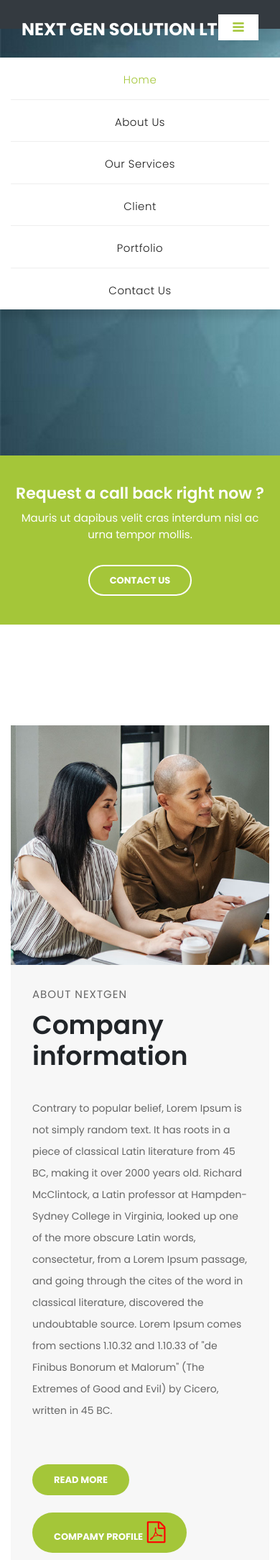
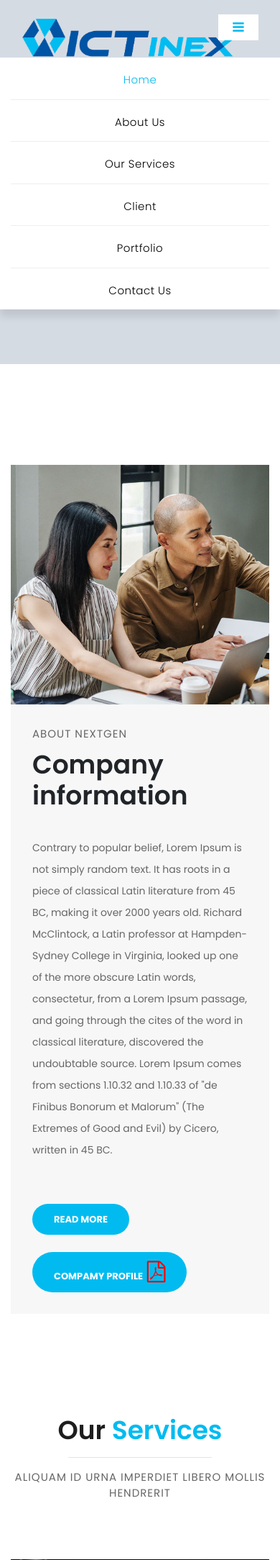
Before and after one commit to hossain258/ICTSITE, a Django app: page / in a window 390 px wide, after a click that opens the changed part. Shown: the top 2168 px of the page at 72% size. Run offline with Django 4.2, Linux system fonts and the light colour scheme; data comes from the database, SQL or seed files in the repository; both versions use the stored data as it was after the commit; tables that the repository leaves empty hold one stand-in row (values such as "Sample post"); grey boxes marked "Sample" are stand-in pictures; grey boxes labelled with a size stand in for pictures from a placeholder-image service; parts of the project's set-up code (start-up, migrations or seed data) failed here and were passed over; some libraries are stand-ins or nearby versions.

Commit message:
Design update

```diff
--- a/gensite/blog/admin.py
+++ b/gensite/blog/admin.py
@@ -3,13 +3,15 @@ from.models import aboutus
 from.models import contactus
 from.models import services
 from.models import clientdata
+from.models import  Dynamicslider
 
 # Register your models here.
 admin.site.register(aboutus)
 admin.site.register(services)
 admin.site.register(clientdata)
+admin.site.register(Dynamicslider)
 
-#admin.site.register(contactus)
+# admin.site.register(contactus)
 
 
 @admin.register(contactus)
--- a/gensite/blog/views.py
+++ b/gensite/blog/views.py
@@ -4,6 +4,8 @@ from.models import aboutus
 from.models import contactus
 from.models import services
 from.models import clientdata
+from.models import Dynamicslider
+
 
 # Create your views here.
 
@@ -13,6 +15,7 @@ def home(request):
     # qs = aboutus.objects.all()
     qs = services.objects.all()
     cdata = clientdata.objects.all()
+    sliderdata =Dynamicslider.objects.all()
 
 
     diction = {
@@ -21,6 +24,7 @@ def home(request):
         'Title': 'Home',
         'qs':qs,
         'cdata':cdata,
+        'sliderdata':sliderdata,
 
 
     }
--- /dev/null
+++ b/gensite/static/assets/css/custom.css
@@ -0,0 +1,43 @@
+.site-logo{
+	width: 300px;
+    padding: 5px 0px !important;
+}
+.navbar .navbar-nav a.nav-link{
+    color: black !important;
+}
+header .navbar{
+    padding: 0 !important;
+}
+.navbar .navbar-brand{
+    margin: 0px !important;
+}
+.new-dropdown-item{
+    display: none;
+    position: absolute;
+    width: 250px;
+}
+.new-dropdown-item{
+    padding: 0;
+    margin: 0;
+}
+.new-dropdown-item li{
+    padding: 0;
+    margin: 0;
+}
+.new-dropdown-item li a{
+    display: block;
+    padding: 5px 15px;
+    color: #01bbf0 !important;
+    background: #fff;
+    text-align: left;
+}
+.new-dropdown-item li a:hover{
+    background: #01bbf0;
+    color: #000 !important;
+}
+.nav-item{
+    position: relative;
+}
+.nav-item:hover .new-dropdown-item{
+    display: block;
+}
--- a/gensite/static/assets/css/templatemo-finance-business.css
+++ b/gensite/static/assets/css/templatemo-finance-business.css
@@ -33,7 +33,7 @@ h1,h2,h3,h4,h5,h6 {
 }
 
 a.filled-button {
-	background-color: #a4c639;
+	background-color: #01bbf0;
 	color: #fff;
 	font-size: 13px;
 	text-transform: uppercase;
@@ -80,7 +80,7 @@ a.border-button:hover {
 
 .section-heading em {
 	font-style: normal;
-	color: #a4c639;
+	color: #01bbf0;
 }
 
 .section-heading span {
@@ -309,8 +309,8 @@ header .navbar {
 .navbar .navbar-nav .nav-link.current,
 .navbar .navbar-nav .nav-link.show,
 .navbar .navbar-nav .show>.nav-link {
-	color: #a4c639;
-	border-bottom: 3px solid #a4c639;
+	color: #01bbf0;
+	border-bottom: 3px solid #01bbf0;
 }
 .navbar .navbar-toggler-icon {
 	background-image: none;
@@ -327,7 +327,7 @@ header .navbar {
 }
 .navbar .navbar-toggler-icon:after {
 	content: '\f0c9';
-	color: #a4c639;
+	color: #01bbf0;
 	font-size: 18px;
 	line-height: 26px;
 	font-family: 'FontAwesome';
@@ -383,7 +383,7 @@ header .navbar {
 	background-size: cover;
 	background-position: center center;
 	background-repeat: no-repeat;
-	height:75vh;
+	height:60vh;
 }
 /*
 .Modern-Slider .item-1 .img-fill {
@@ -455,7 +455,7 @@ ul.slick-dots {
   text-transform: uppercase;
   font-weight: 700;
   letter-spacing: 1px;
-  color:#a4c639;
+  color:#01bbf0;
   animation:fadeOutRight 1s both;
 }
 
@@ -522,7 +522,7 @@ ul.slick-dots {
 /* Request Form */
 
 .request-form {
-	background-color: #a4c639;
+	background-color: #01bbf0;
 	padding: 40px 0px;
 	color: #fff;
 }
@@ -1333,7 +1333,7 @@ footer .contact-form button.filled-button:hover {
 	.navbar .navbar-nav .nav-link.current,
 	.navbar .navbar-nav .nav-link.show,
 	.navbar .navbar-nav .show>.nav-link {
-		color: #a4c639!important;
+		color: #01bbf0!important;
 		border-bottom: none!important;
 	}
 }
--- a/gensite/templates/base.html
+++ b/gensite/templates/base.html
@@ -20,6 +20,7 @@
     <link rel="stylesheet" href="{% static 'assets/css/fontawesome.css' %}">
     <link rel="stylesheet" href="{% static 'assets/css/templatemo-finance-business.css' %}">
     <link rel="stylesheet" href="{% static 'assets/css/owl.css' %}">
+    <link rel="stylesheet" href="{% static 'assets/css/custom.css' %}">
 <!--
 
 Finance Business TemplateMo
@@ -64,9 +65,12 @@ https://templatemo.com/tm-545-finance-business
     </div>
 
     <header class="">
-      <nav class="navbar navbar-expand-lg bg-dark">
+      <nav class="navbar navbar-expand-lg bg-light">
          <div class="container">
-          <a class="navbar-brand" href="{% url 'home' %}"><h2>Next Gen solution Ltd</h2></a>
+          <a class="navbar-brand" href="{% url 'home' %}">
+            <img class="site-logo" src="{% static 'assets/images/logo.png' %}" alt="">
+            <!-- <h2>Next Gen solution Ltd</h2> -->
+          </a>
           <button class="navbar-toggler" type="button" data-toggle="collapse" data-target="#navbarResponsive" aria-controls="navbarResponsive" aria-expanded="false" aria-label="Toggle navigation">
             <span class="navbar-toggler-icon"></span>
           </button>
@@ -82,6 +86,12 @@ https://templatemo.com/tm-545-finance-business
               </li>
               <li class="nav-item">
                 <a class="nav-link" href="{% url 'service' %}">Our Services</a>
+                <ul class="new-dropdown-item">
+                  <li><a href="#">New dropdwon menu</a></li>
+                  <li><a href="#">New dropdwon menu</a></li>
+                  <li><a href="#">New dropdwon menu</a></li>
+                  <li><a href="#">New dropdwon menu</a></li>
+                </ul>
               </li>
               <li class="nav-item">
                 <a class="nav-link" href="{% url 'client' %}">Client</a>
--- a/gensite/templates/home.html
+++ b/gensite/templates/home.html
@@ -8,61 +8,40 @@
     <!-- Page Content -->
     <!-- Banner Starts Here -->
     <div class="main-banner header-text" id="top">
+
+
         <div class="Modern-Slider">
           <!-- Item -->
+
+          {% for i in sliderdata %}
+
           <div class="item item-1">
             <div class="img-fill">
-              <img src="../static/assets/images/slide_01.jpg" alt="Slider image">
-                <div class="text-content">
-                  <h6>we are ready to help you</h6>
-                  <h4>Any IT Works <br>&amp; Consulting</h4>
+              <img src="{{ i.image.url  }}" alt="" >
+              <div class="text-content">
+                <h6>we are ready to help you</h6>
+                <h4> {{ i.title }} <br>&amp; Consulting</h4>
 
-                  <a href="{% url 'contact' %}" class="filled-button">contact us</a>
-                </div>
+                <a href="{% url 'contact' %}" class="filled-button">contact us</a>
+              </div>
             </div>
           </div>
-          <!-- // Item -->
-          <!-- Item -->
-          <!-- <div class="item item-2">
-            <div class="img-fill" style="background-image: url(../static/assets/images/slide_02.jpg);">
-                <div class="text-content">
-                  <h6>we are here to support you</h6>
-                  <h4>Accounting<br>&amp; Management</h4>
-                  <p>You are allowed to use this template for your company websites. You are NOT allowed to re-distribute this template ZIP file on any template download website. Please contact TemplateMo for more detail.</p>
-                  <a href="{% url 'service' %}" class="filled-button">our services</a>
-                </div>
-            </div>
-          </div> -->
-          <!-- // Item -->
-          <!-- Item -->
-          <!-- <div class="item item-3">
-            <div class="img-fill" style="background-image: url(../static/assets/images/slide_03.jpg);">
-                <div class="text-content">
-                  <h6>we have a solid background</h6>
-                  <h4>Market Analysis<br>&amp; Statistics</h4>
-                  <p>You can download, edit and use this layout for your business website. Phasellus lacinia ac sapien vitae dapibus. Mauris ut dapibus velit cras interdum nisl ac urna tempor mollis.</p>
-                  <a href="{% url 'about' %}" class="filled-button">learn more</a>
-                </div>
-            </div>
-          </div> -->
-          <!-- // Item -->
-        </div>
-    </div>
+
+          {% endfor %}
+
+         {% comment %}
+          <img src="../static/assets/images/slide_01.jpg" alt="" >
+          {% endcomment %}
+
+
+
+
+  </div>
+
+
     <!-- Banner Ends Here -->
 
-    <div class="request-form">
-      <div class="container">
-        <div class="row">
-          <div class="col-md-8">
-            <h4>Request a call back right now ?</h4>
-            <span>Mauris ut dapibus velit cras interdum nisl ac urna tempor mollis.</span>
-          </div>
-          <div class="col-md-4">
-            <a href="{% url 'contact' %}" class="border-button">Contact Us</a>
-          </div>
-        </div>
-      </div>
-    </div>
+
     <!--start aboout us-->
     <div class="more-info">
       <div class="container">
```
Also changed, not shown: other parts of gensite/static/assets/css/templatemo-finance-business.css (+22 -22 lines), gensite/blog/models.py (+9 -0 lines), gensite/blog/migrations/0007_dynamicslider.py (added), gensite/blog/migrations/0008_dynamicslider_title.py (added), gensite/blog/migrations/0009_alter_dynamicslider_title.py (added), gensite/db.sqlite3, gensite/media/dynamic_slider_images/slider-img1.jpg (added), gensite/media/dynamic_slider_images/slider-img1_CP5zPWG.jpg (added), gensite/media/dynamic_slider_images/slider-img1_GGUfpqJ.jpg (added), gensite/media/dynamic_slider_images/slider-img1_HFPFda7.jpg (added), gensite/media/dynamic_slider_images/titleImage-phython.jpg (added), gensite/media/dynamic_slider_images/titleImage-phython_1bZpxsj.jpg (added), gensite/static/assets/images/logo.png (added).
